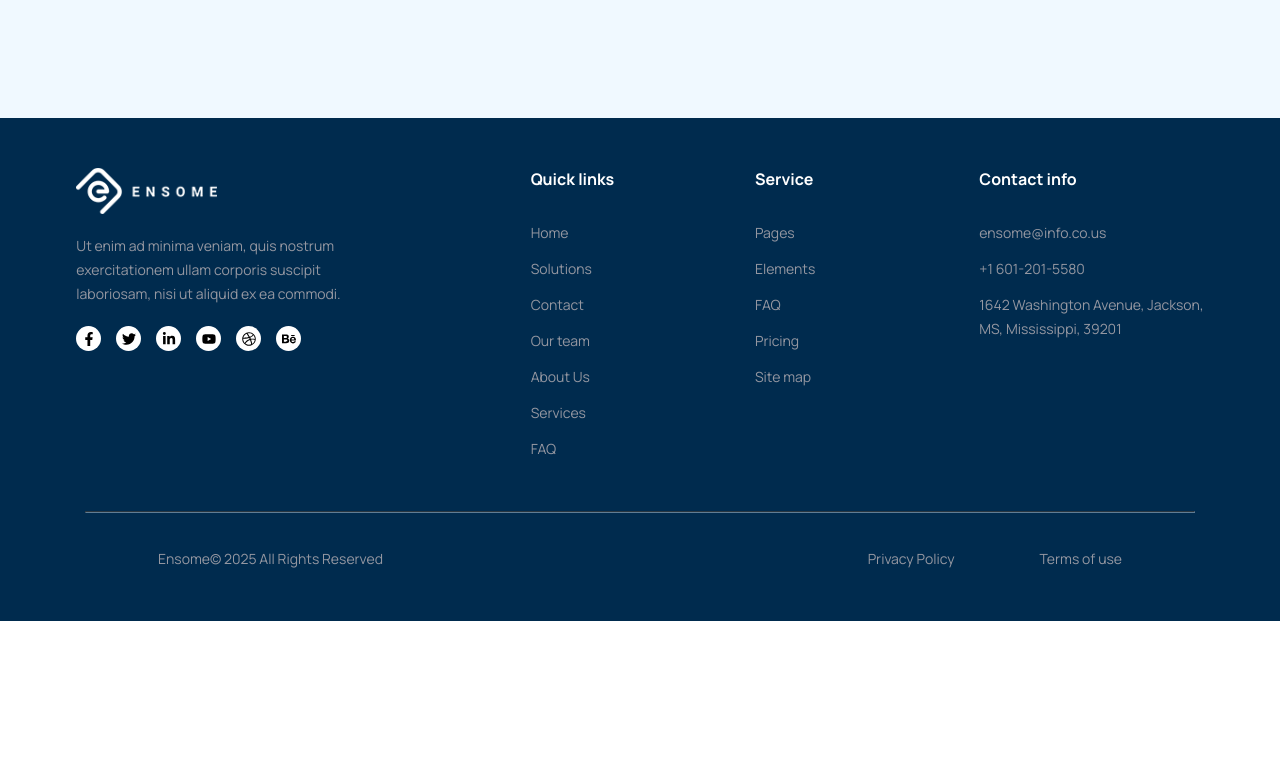
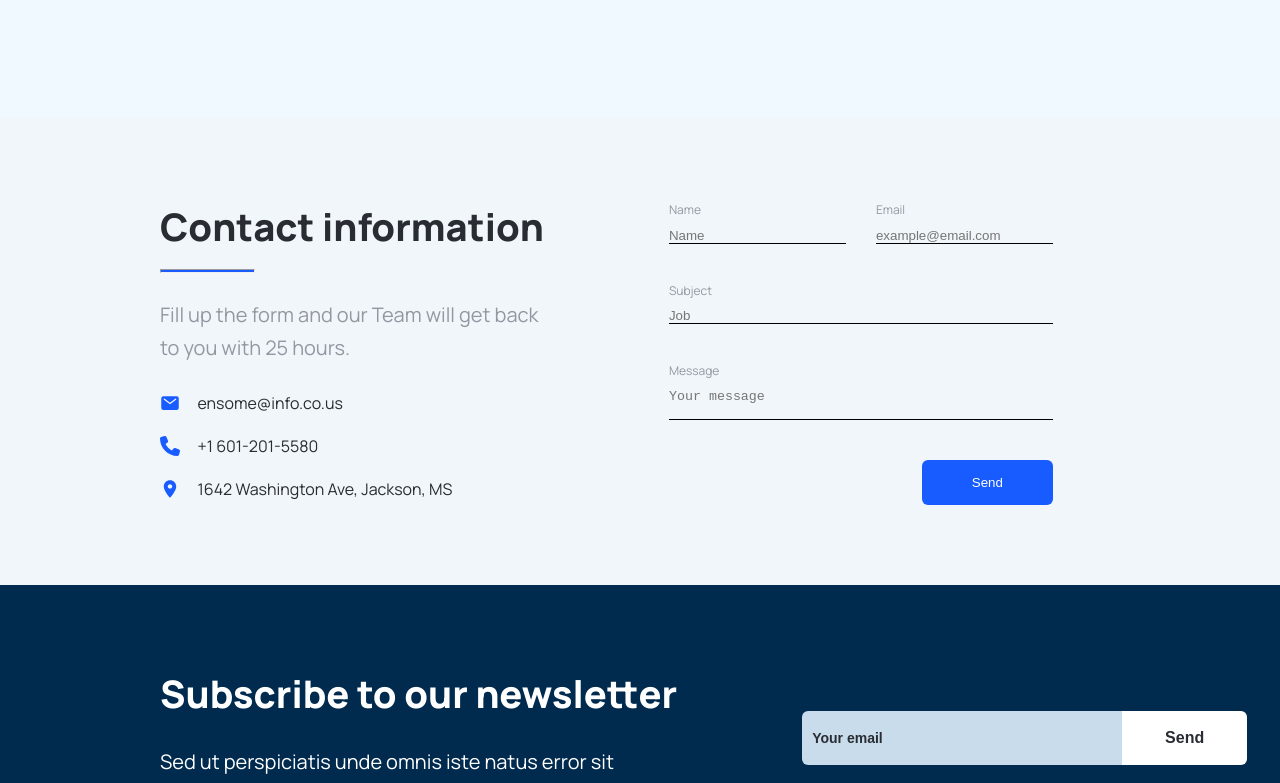
Before and after one commit to paulinasprojects/ensome-dev, a React (Vite) app: page /solutions in a window 1280 px wide. Shown: the part 2417-3200 px from the top of the page. Before the commit the page ends 3038 px from the top, so only its background shows below. Built offline with nearby package versions, Linux system fonts and the light colour scheme.

Commit message:
added CTA section + Newsletter section

```diff
--- a/src/components/our-solutions.tsx
+++ b/src/components/our-solutions.tsx
@@ -3,6 +3,8 @@ import ProvidingYears from "./providing-years";
 import SolutionsCards from "./solutions-cards";
 import EnsomeInNumber from "./ensome-in-numbers";
 import WhatOurCustomersSay from "./what-our-customers-say";
+import Cta from "./cta";
+import Newsletter from "./newsletter";
 
 const OurSolutions = () => {
   return (
@@ -11,6 +13,8 @@ const OurSolutions = () => {
       <SolutionsCards/>
       <EnsomeInNumber/>
       <WhatOurCustomersSay/>
+      <Cta/>
+      <Newsletter/>
     </div>
   )
 }
```
